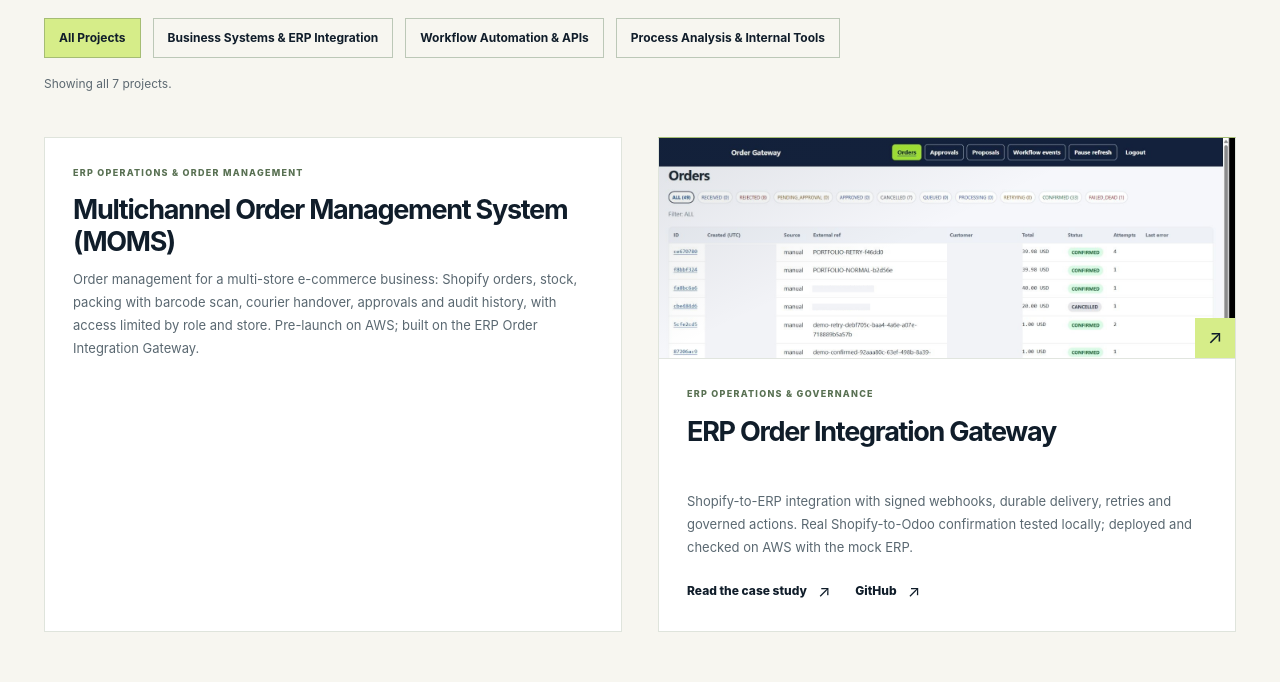
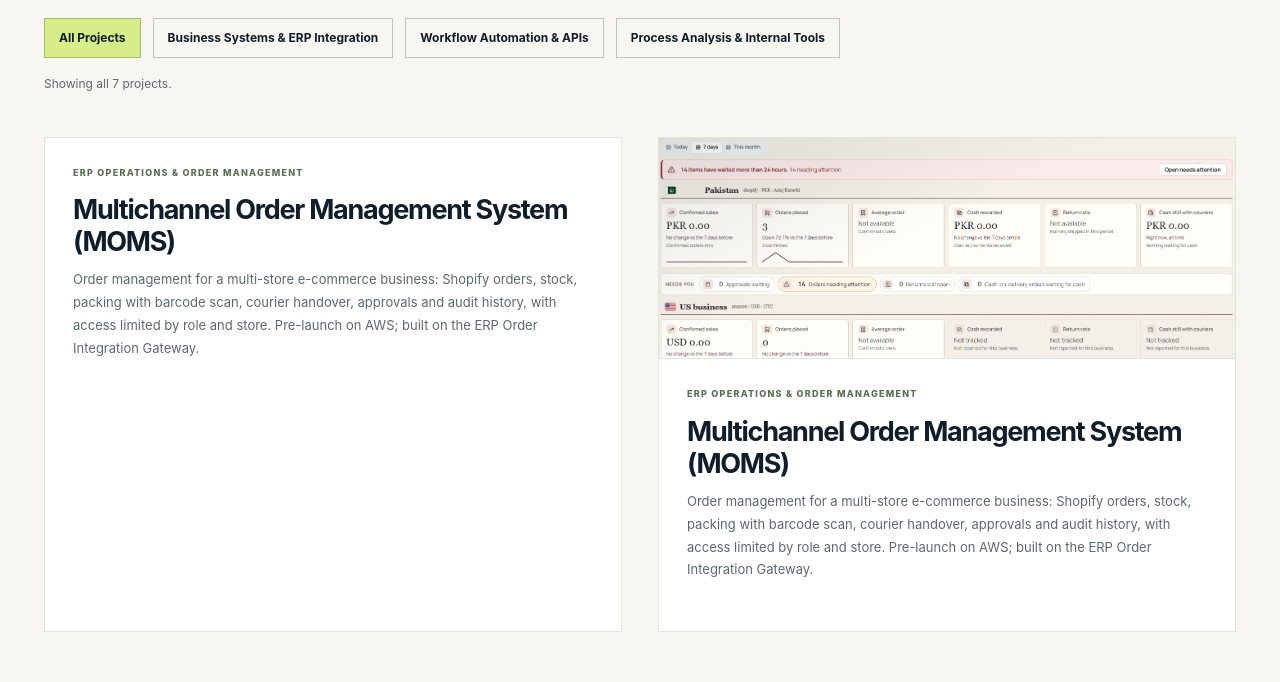
Before and after one commit to mediads786/ahsan-portfolio, a plain HTML site: page index.html in a window 1280 px wide. Shown: the part 1960-2642 px from the top of the page. Drawn offline with Linux system fonts and the light colour scheme.

Commit message:
Moms image

```diff
--- a/index.html
+++ b/index.html
@@ -7,7 +7,7 @@
   <meta name="description" content="Ahsan Shahzad Hassan: Business systems builder creating workflow automation, internal tools, databases, APIs and operational software.">
   <meta property="og:type" content="website">
   <meta property="og:title" content="Ahsan Shahzad Hassan | Business Systems & Workflow Automation">
-  <meta property="og:description" content="Workflow automation, internal tools and business systems built around real operating processes. Explore public demonstrations and verified integration evidence.">
+  <meta property="og:description" content="Workflow automation, internal tools and business systems built around real operating processediv class="project-grids. Explore public demonstrations and verified integration evidence.">
   <title>Ahsan Shahzad Hassan | Business Systems & Workflow Automation</title>
   <link rel="icon" type="image/svg+xml" href="assets/favicon.svg">
   <link rel="stylesheet" href="styles.css">
@@ -73,7 +73,16 @@
           <button type="button" data-filter="analysis" aria-pressed="false">Process Analysis &amp; Internal Tools</button>
         </div>
         <p class="filter-result" aria-live="polite" aria-atomic="true">Showing all 7 projects.</p>
-        <div class="project-grid"> <article class="project-card" id="moms" data-categories="systems automation">
+        <div class="project-grid">
+
+          <article class="project-card" id="moms" data-categories="systems automation">
+
+<div class="project-content"><div class="project-meta"><span>ERP OPERATIONS &amp; ORDER MANAGEMENT</span></div><h3>Multichannel Order Management System (MOMS)</h3><p>Order management for a multi-store e-commerce business: Shopify orders, stock, packing with barcode scan, courier handover, approvals and audit history, with access limited by role and store. Pre-launch on AWS; built on the ERP Order Integration Gateway.</p></div>
+
+</article>
+          <article class="project-card" id="moms" data-categories="systems automation">
+
+<div class="project-image"><img src="assets/moms-business-overview.png" alt="MOMS business overview page showing orders and sales summaries on test data" loading="lazy"></div>
 
 <div class="project-content"><div class="project-meta"><span>ERP OPERATIONS &amp; ORDER MANAGEMENT</span></div><h3>Multichannel Order Management System (MOMS)</h3><p>Order management for a multi-store e-commerce business: Shopify orders, stock, packing with barcode scan, courier handover, approvals and audit history, with access limited by role and store. Pre-launch on AWS; built on the ERP Order Integration Gateway.</p></div>
 
```
